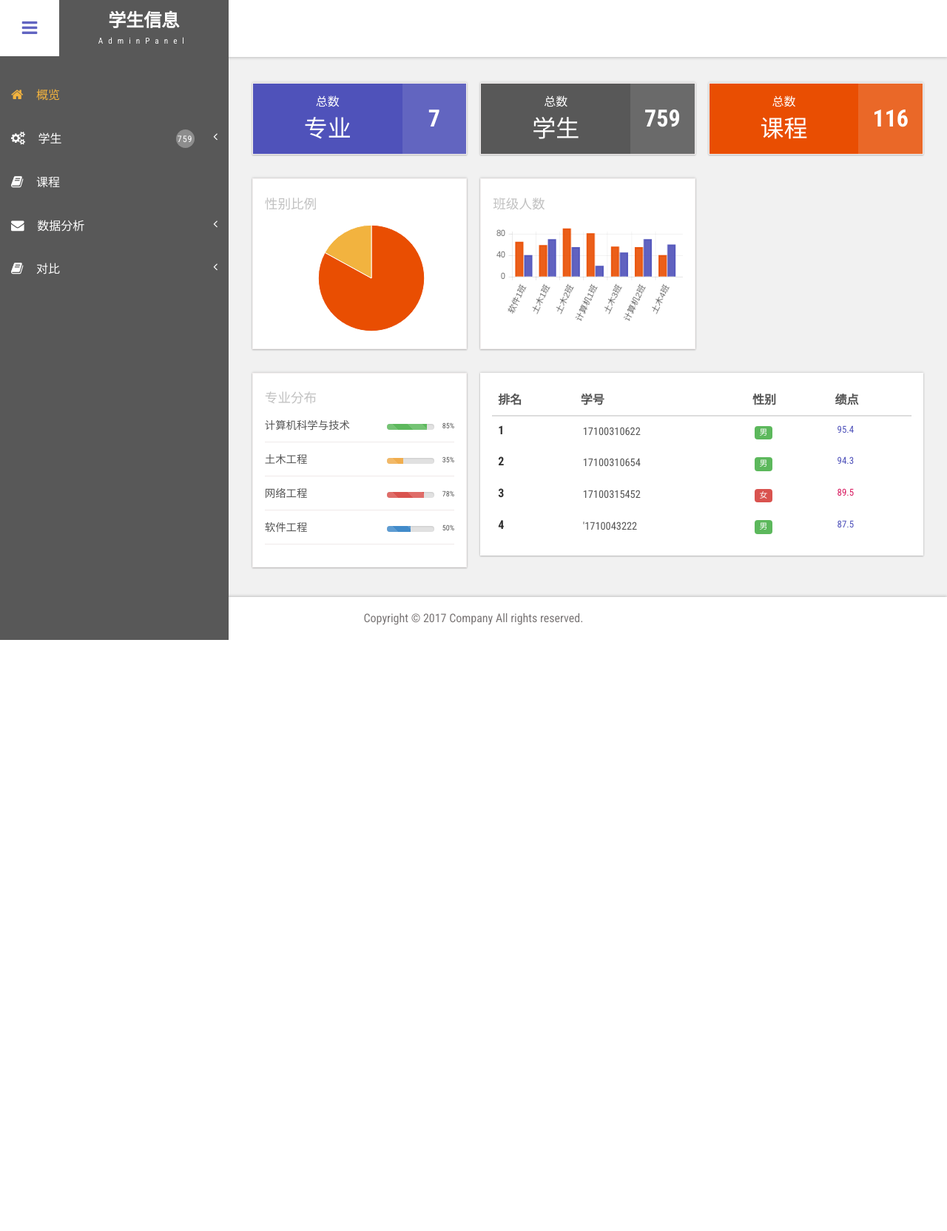
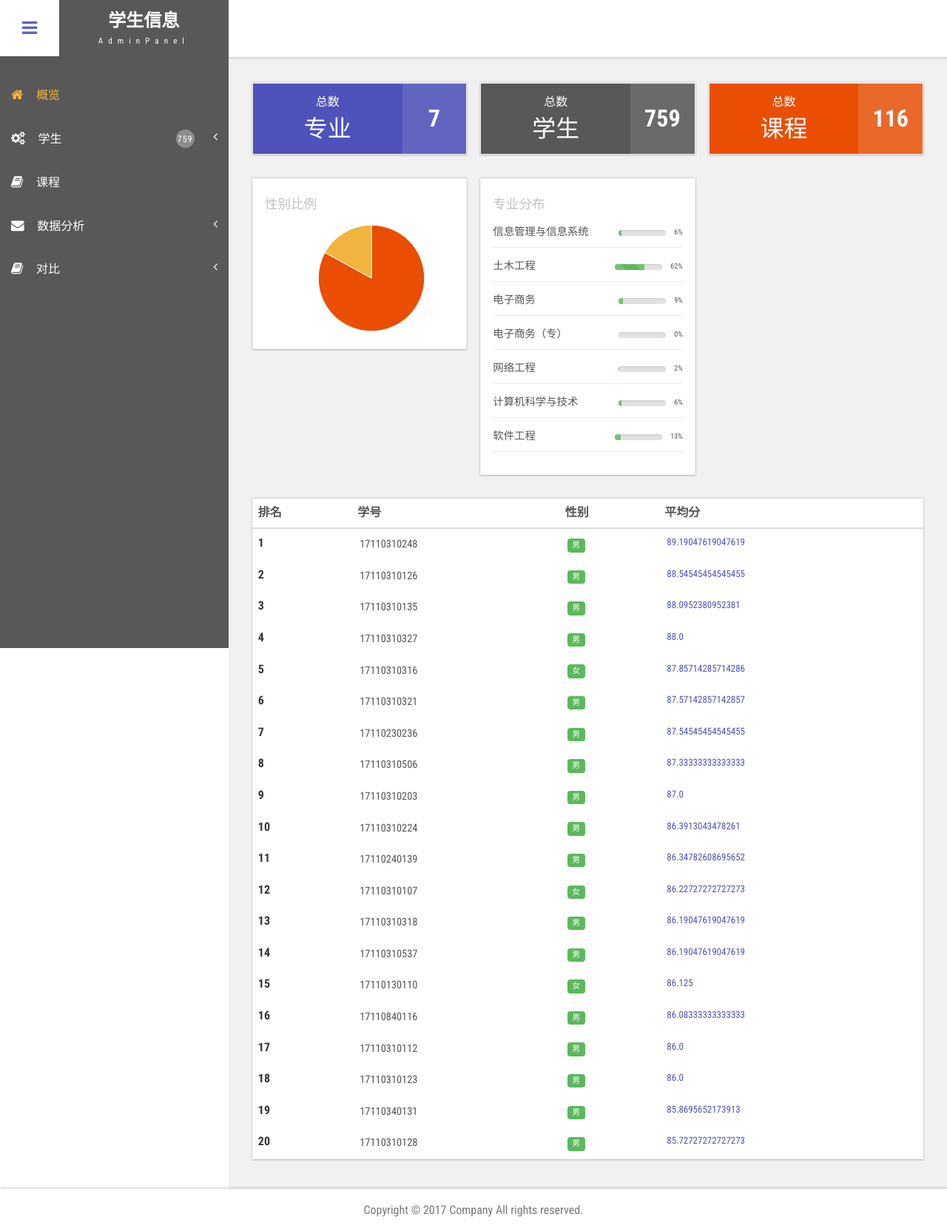
Before and after one commit to situmaimes/studentscoreanalysissystem, a Flask app: page /welcome in a window 1280 px wide. Shown: the whole page at 74% size. Before the commit the page ends 865 px from the top, so only its background shows below. Run offline with Flask 2, Linux system fonts and the light colour scheme; data comes from the database, SQL or seed files in the repository; parts of the project's set-up code (start-up, migrations or seed data) failed here and were passed over; some libraries are stand-ins or nearby versions.

Commit message:
add more functions

```diff
--- a/app/main/views.py
+++ b/app/main/views.py
@@ -14,7 +14,21 @@ def index():
     g.studentNum=main.studentNum
     major=db.session.query(Student.majorName,func.count(Student.id).label("majorNum")).group_by(Student.majorName).all()
     g.majorNum=len(major)
-    g.major=major
+    totalNum = 0
+    # 计算各专业占百分比
+    majors = []
+    for classes in major:
+        totalNum += classes.majorNum
+        majors.append(list(classes))
+
+    for classes in majors:
+        classes[1] = (int(classes[1] / totalNum * 100))
+
+    top20score = Student.query.order_by(Student.average.desc()).all()[:20]
+
+    g.major = major
+    g.majors=majors
+    g.score = top20score
     course=db.session.query(Score.courseName,func.count(Score.id).label("courseNum")).group_by(Score.courseName).all()
     g.courseNum=len(course)
     g.course=course
@@ -33,7 +47,10 @@ def lessons():
     return render_template("lessons.html",studentNum=main.studentNum)
 @main.route("/totalRank",methods=["GET","POST"])
 def totalRank():
-    return render_template("totalRank.html",studentNum=main.studentNum)
+    top20score = Student.query.order_by(Student.average.desc()).all()[:100]
+
+    g.score = top20score
+    return render_template("totalRank.html",studentNum=main.studentNum, g = g)
 @main.route("/specializedRank",methods=["GET","POST"])
 def specializedRank():
     return render_template("specializedRank.html",studentNum=main.studentNum)
--- a/app/static/css/style.css
+++ b/app/static/css/style.css
@@ -30,6 +30,7 @@ ul,label{
 body a:hover{
 	text-decoration:none;
 }
+
 .main-content {
     position: relative;
 }
--- a/app/templates/index.html
+++ b/app/templates/index.html
@@ -42,9 +42,21 @@
 						<h4 class="title">性别比例</h4>
 						<canvas id="pie" height="300" width="600"> </canvas>
 					</div>
-					<div class="col-md-6 charts-grids widget states-mdl">
-						<h4 class="title">班级人数</h4>
-						<canvas id="bar" height="300" width="600"> </canvas>
+					<div class="col-md-8 stats-info widget states-mdl">
+						<div class="stats-title">
+							<h4 class="title">专业分布</h4>
+						</div>
+						<div class="stats-body">
+							<ul class="list-unstyled">
+								{% for classes in g.majors %}
+								<li>{{ classes[0] }} <span class="pull-right">{{ classes[1] }}%</span>
+									<div class="progress progress-striped active progress-right">
+										<div class="bar green" style="width:{{ classes[1] }}%;"></div>
+									</div>
+								</li>
+								{% endfor %}
+							</ul>
+						</div>
 					</div>
 
 					<div class="clearfix"> </div>
@@ -81,77 +93,36 @@
 										}
 									];
 
-							new Chart(document.getElementById("bar").getContext("2d")).Bar(barChartData);
+							//new Chart(document.getElementById("bar").getContext("2d")).Bar(barChartData);
 							new Chart(document.getElementById("pie").getContext("2d")).Pie(pieData);
 
 							</script>
 
 				</div>
 				<div class="row">
-					<div class="col-md-4 stats-info widget">
-						<div class="stats-title">
-							<h4 class="title">专业分布</h4>
-						</div>
-						<div class="stats-body">
-							<ul class="list-unstyled">
-								<li>计算机科学与技术 <span class="pull-right">85%</span>
-									<div class="progress progress-striped active progress-right">
-										<div class="bar green" style="width:85%;"></div>
-									</div>
-								</li>
-								<li>土木工程 <span class="pull-right">35%</span>
-									<div class="progress progress-striped active progress-right">
-										<div class="bar yellow" style="width:35%;"></div>
-									</div>
-								</li>
-								<li>网络工程 <span class="pull-right">78%</span>
-									<div class="progress progress-striped active progress-right">
-										<div class="bar red" style="width:78%;"></div>
-									</div>
-								</li>
-								<li>软件工程 <span class="pull-right">50%</span>
-									<div class="progress progress-striped active progress-right">
-										<div class="bar blue" style="width:50%;"></div>
-									</div>
-								</li>
-							</ul>
-						</div>
-					</div>
-					<div class="col-md-8 stats-info stats-last widget-shadow">
+
+					<div class="stats-info widget-shadow">
 						<table class="table stats-table table-hover">
 							<thead>
 								<tr>
 									<th>排名</th>
 									<th>学号</th>
 									<th>性别</th>
-									<th>绩点</th>
+									<th>平均分</th>
 								</tr>
 							</thead>
 							<tbody>
-								<tr onclick="window.open('https://www.baidu.com')">
-									<th scope="row">1</th>
-									<td>17100310622</td>
-									<td><span class="label label-success">男</span></td>
-									<td><h5>95.4 <i class="label"></i></h5></td>
+								{% for student in g.score %}
+								<tr style="cursor: pointer;" onclick="window.open('https://www.baidu.com')">
+									<th scope="row">{{ loop.index }}</th>
+									<td>{{ student.id }}</td>
+									<td><span class="label label-success">{{ student.gender }}</span></td>
+									<td><h5>{{ student.average }} <i class="label"></i></h5></td>
 								</tr>
-								<tr>
-									<th scope="row">2</th>
-									<td>17100310654</td>
-									<td><span class="label label-success">男</span></td>
-									<td><h5>94.3 <i class="label"></i></h5></td>
-								</tr>
-								<tr>
-									<th scope="row">3</th>
-									<td>17100315452</td>
-									<td><span class="label label-danger">女</span></td>
-									<td><h5  class="down">89.5 <i class="label"></i></h5></td>
-								</tr>
-								<tr>
-									<th scope="row">4</th>
-									<td>'1710043222</td>
-									<td><span class="label label-success">男</span></td>
-									<td><h5>87.5 <i class="label"></i></h5></td>
-								</tr>
+								{% endfor %}
+								<script>
+
+								</script>
 							</tbody>
 						</table>
 					</div>
```
Also changed, not shown: app/templates/totalRank.html (+17 -4 lines).
